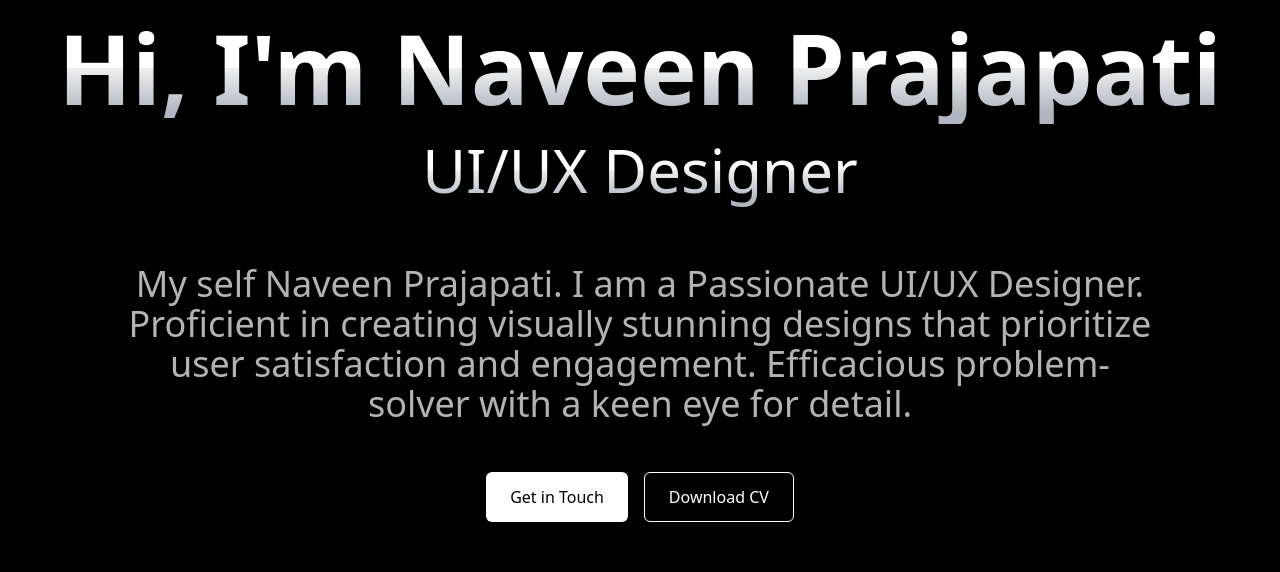
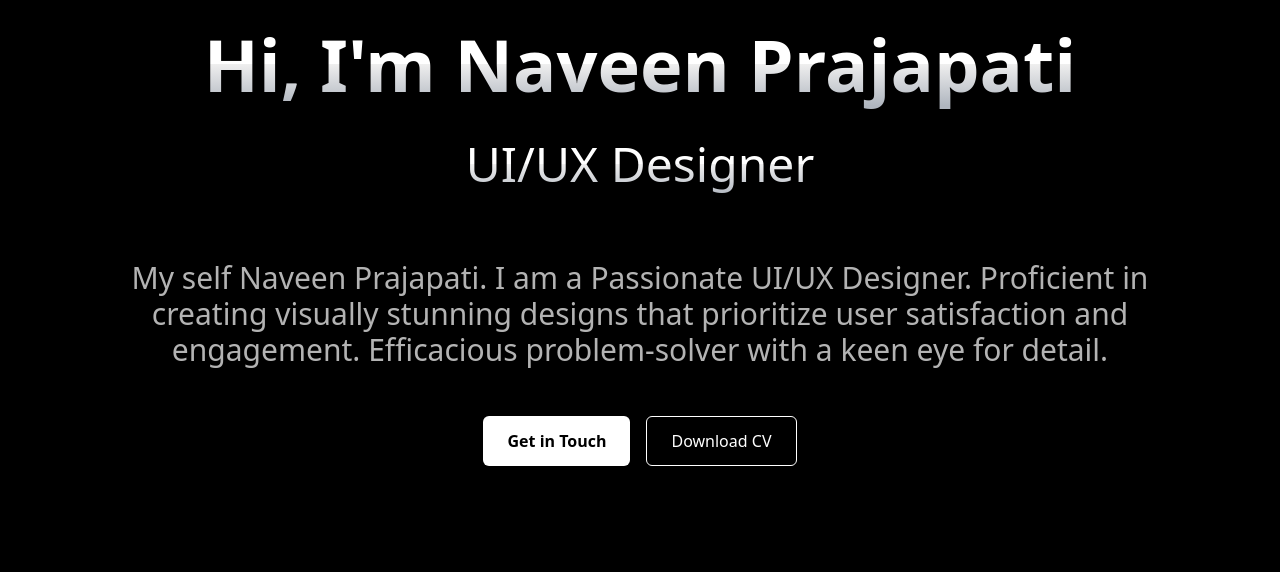
Before and after one commit to Curious-Goblin/portfolio-n, a React (Vite) app: page / in a window 1280 px wide. Shown: the part 220-792 px from the top of the page. Built offline with nearby package versions, Linux system fonts and the light colour scheme.

Commit message:
some minor changes are made

```diff
--- a/src/components/Experience.jsx
+++ b/src/components/Experience.jsx
@@ -49,7 +49,7 @@ const experiences = [
                 <img
                   src={experience.logo}
                   alt={`${experience.title} logo`}
-                  className="w-8 h-8 mr-4"
+                  className="w-12 h-12 mr-4"
                 />
                 <h3 className="text-2xl font-semibold">{experience.title}</h3>
               </div>
--- a/src/components/Intro.jsx
+++ b/src/components/Intro.jsx
@@ -2,16 +2,16 @@
 const Intro = () => {
   return (
     <div className="w-full mx-auto px-4 py-28 text-center bg-black text-white">
-      <h1 className="text-8xl font-bold mb-2 gradient-about p-2">Hi, I'm Naveen Prajapati</h1>
-      <h2 className="text-6xl mb-14 gradient-about p-2">UI/UX Designer</h2>
-      <p className="text-4xl text-center mb-12 text-textColor w-full max-w-5xl mx-auto">
+      <h1 className="text-7xl font-bold mb-2 gradient-about p-4">Hi, I'm Naveen Prajapati</h1>
+      <h2 className="text-5xl mb-14 gradient-about p-4">UI/UX Designer</h2>
+      <p className="text-3xl text-center mb-12 text-textColor w-full max-w-5xl mx-auto">
         My self Naveen Prajapati. I am a Passionate UI/UX Designer.
         Proficient in creating visually stunning designs that prioritize user
         satisfaction and engagement. Efficacious problem-solver with a keen eye for
         detail.
       </p>
       <div className="flex justify-center gap-4">
-      <button className="bg-white text-black px-6 py-3 rounded-md transform transition-transform hover:scale-105">
+      <button className="bg-white font-bold text-black px-6 py-3 rounded-md transform transition-transform hover:scale-105">
           Get in Touch
         </button>
         <button className="bg-black text-white px-6 py-3 rounded-md border rounded-lg border-white transform transition-transform hover:scale-105">
--- a/src/components/ProjectCard.jsx
+++ b/src/components/ProjectCard.jsx
@@ -1,6 +1,6 @@
 export function ProjectCard({ title, year, description, image, buttonText }) {
     return (
-        <div className="flex justify-between bg-zinc-900 border border-card px-24 py-16 rounded-xl shadow-md mb-8">
+        <div className="flex justify-between gap-4 bg-zinc-900 border border-card px-24 py-16 rounded-xl shadow-md mb-8">
             <div className="flex flex-col justify-between">
                 <div>
                     <h2 className="text-3xl font-bold text-white mb-4">{title}</h2>
@@ -13,7 +13,7 @@ export function ProjectCard({ title, year, description, image, buttonText }) {
                     </button>
                 </div>
             </div>
-            <div className="flex justify-between items-center">
+            <div className="">
                 <img src={image} alt={title} style={{ width: '700px', height: '500px' }} className="border-card rounded-2xl shadow-md" />
             </div>
         </div>
```
